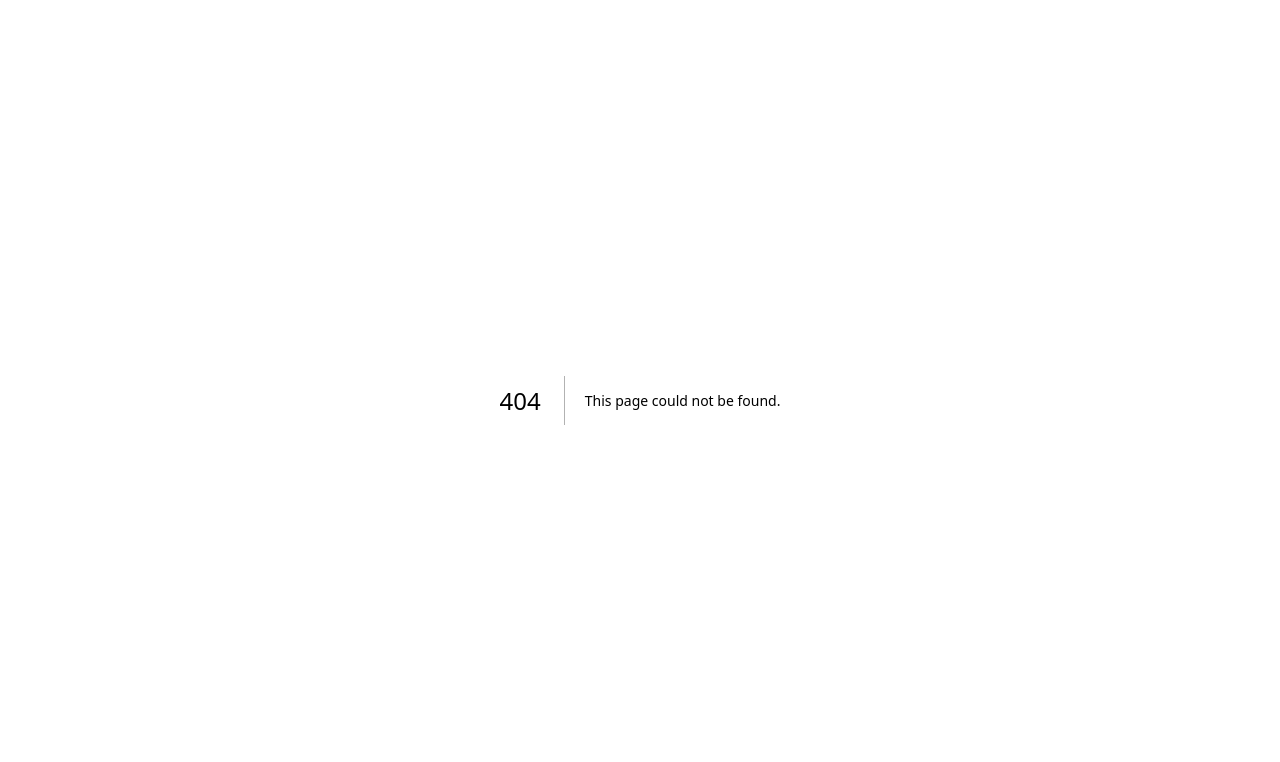
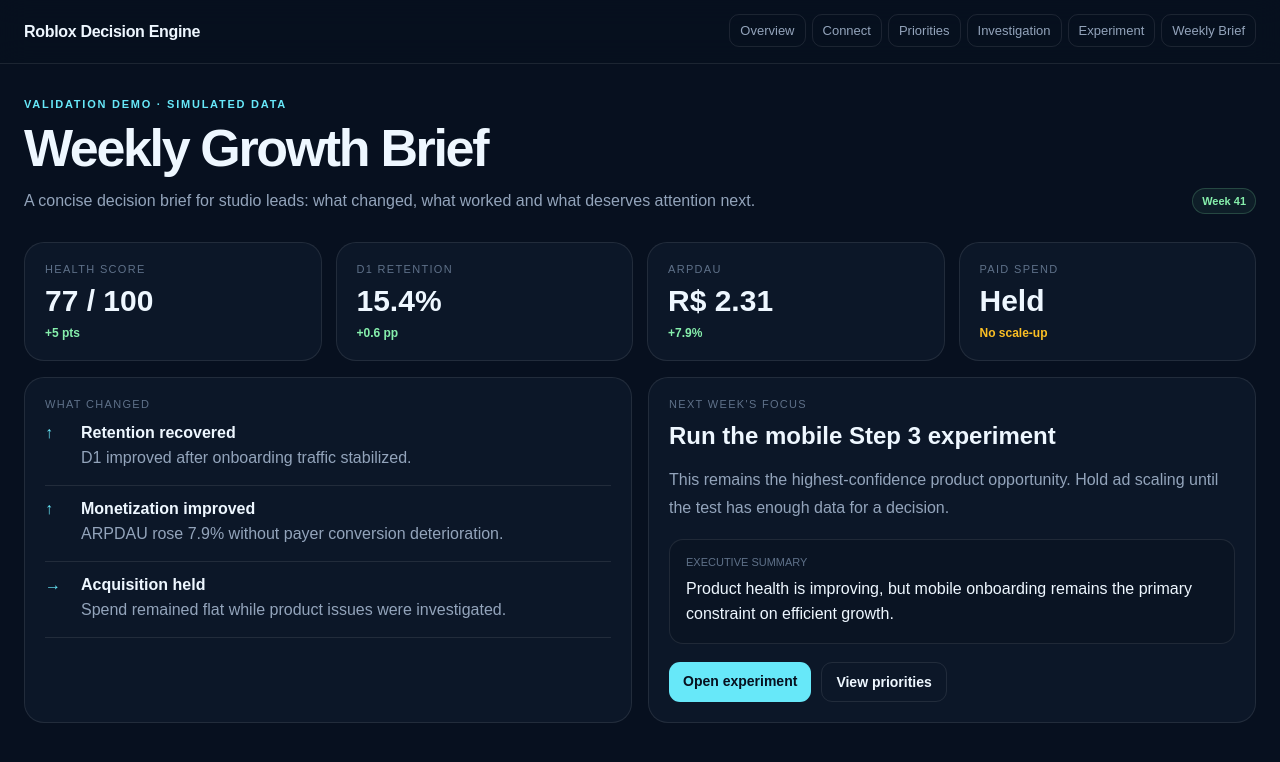
Before and after one commit to danielwauer-maker/roblox-decision-engine, a Next.js app in the folder apps/web/: page /demo/report in a window 1280 px wide. Before the commit this address had no page. Shown: the top 762 px of the page. Built offline with nearby package versions, Linux system fonts and the light colour scheme.

Commit message:
feat(r1): add weekly growth brief validation screen

```diff
--- /dev/null
+++ b/apps/web/app/demo/report/page.tsx
@@ -0,0 +1,11 @@
+import { Button, Card, DemoShell, Metric, PageTitle, Pill, palette } from "../_components";
+
+export default function ReportPage() {
+  return <DemoShell><PageTitle title="Weekly Growth Brief" copy="A concise decision brief for studio leads: what changed, what worked and what deserves attention next." action={<Pill tone="good">Week 41</Pill>} />
+    <div style={{ marginTop: 28, display: "grid", gap: 14, gridTemplateColumns: "repeat(auto-fit,minmax(180px,1fr))" }}><Metric label="Health score" value="77 / 100" delta="+5 pts" tone="good"/><Metric label="D1 retention" value="15.4%" delta="+0.6 pp" tone="good"/><Metric label="ARPDAU" value="R$ 2.31" delta="+7.9%" tone="good"/><Metric label="Paid spend" value="Held" delta="No scale-up" tone="warn"/></div>
+    <div style={{ marginTop: 16, display: "grid", gap: 16, gridTemplateColumns: "repeat(auto-fit,minmax(300px,1fr))" }}>
+      <Card><div style={{ color: palette.faint, fontSize: 11, textTransform: "uppercase", letterSpacing: ".12em" }}>What changed</div>{[["↑","Retention recovered","D1 improved after onboarding traffic stabilized."],["↑","Monetization improved","ARPDAU rose 7.9% without payer conversion deterioration."],["→","Acquisition held","Spend remained flat while product issues were investigated."]].map(([i,t,c])=><div key={t} style={{ display: "grid", gridTemplateColumns: "26px 1fr", gap: 10, padding: "14px 0", borderBottom: `1px solid ${palette.border}` }}><div style={{ color: palette.cyan, fontWeight: 800 }}>{i}</div><div><div style={{ fontWeight: 800 }}>{t}</div><div style={{ color: palette.muted, marginTop: 4, lineHeight: 1.55 }}>{c}</div></div></div>)}</Card>
+      <Card><div style={{ color: palette.faint, fontSize: 11, textTransform: "uppercase", letterSpacing: ".12em" }}>Next week's focus</div><h2 style={{ margin: "12px 0 8px" }}>Run the mobile Step 3 experiment</h2><p style={{ color: palette.muted, lineHeight: 1.7 }}>This remains the highest-confidence product opportunity. Hold ad scaling until the test has enough data for a decision.</p><div style={{ marginTop: 18, padding: 16, border: `1px solid ${palette.border}`, borderRadius: 14, background: palette.panel2 }}><div style={{ color: palette.faint, fontSize: 11, textTransform: "uppercase" }}>Executive summary</div><p style={{ margin: "8px 0 0", lineHeight: 1.6 }}>Product health is improving, but mobile onboarding remains the primary constraint on efficient growth.</p></div><div style={{ marginTop: 18, display: "flex", gap: 10, flexWrap: "wrap" }}><Button href="/demo/experiment" primary>Open experiment</Button><Button href="/demo/priorities">View priorities</Button></div></Card>
+    </div>
+  </DemoShell>;
+}
```
